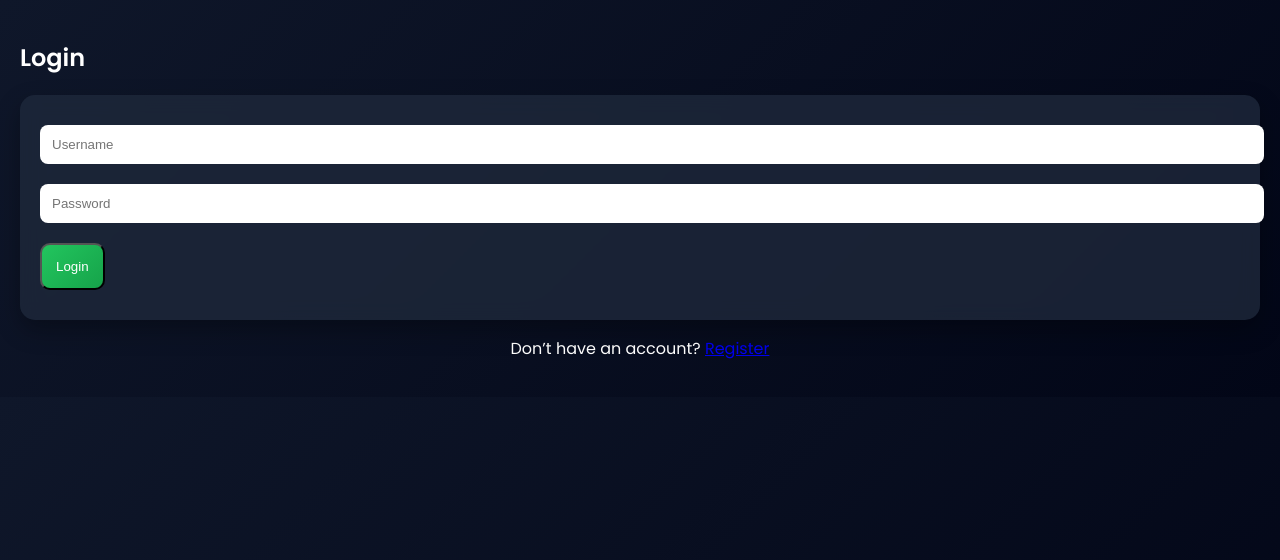
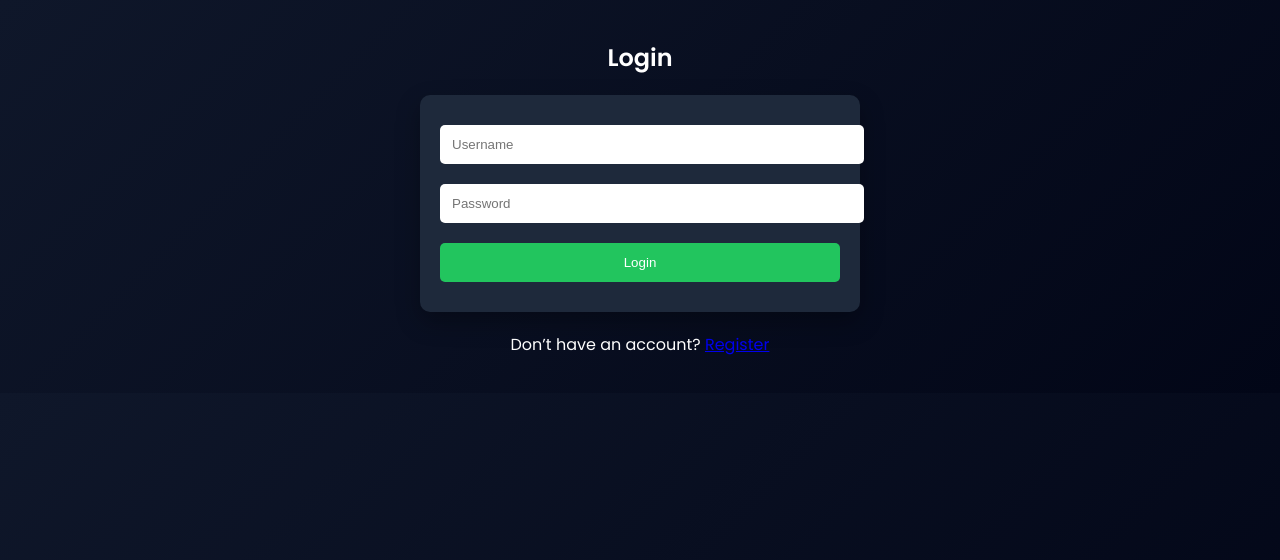
Before and after one commit to gregheading04-ui/securevest-website, a Flask app: page /login in a window 1280 px wide. Shown: the top 560 px of the page. Run offline with Flask 3, Linux system fonts and the light colour scheme.

Commit message:
Final fix: login crash resolved, flash messages fixed, admin cleaned, full system stable

```diff
--- a/templates/login.html
+++ b/templates/login.html
@@ -1,12 +1,14 @@
 {% extends "base.html" %}
 {% block content %}
 
-<h2>Login</h2>
+<h2 style="text-align:center;">Login</h2>
 
 <div class="card">
 
     {% if error %}
-        <p style="color:red;">{{ error }}</p>
+        <div style="background:#ff4d4d; color:white; padding:10px; border-radius:5px; margin-bottom:10px;">
+            {{ error }}
+        </div>
     {% endif %}
 
     <form method="POST">
@@ -22,4 +24,31 @@
     Don’t have an account? <a href="/register">Register</a>
 </p>
 
+<style>
+.card {
+    background:#1e293b;
+    padding:20px;
+    border-radius:10px;
+    max-width:400px;
+    margin:20px auto;
+}
+
+input {
+    width:100%;
+    padding:12px;
+    margin:10px 0;
+    border-radius:5px;
+    border:none;
+}
+
+.btn {
+    width:100%;
+    padding:12px;
+    background:#22c55e;
+    color:white;
+    border:none;
+    border-radius:5px;
+}
+</style>
+
 {% endblock %}
```
